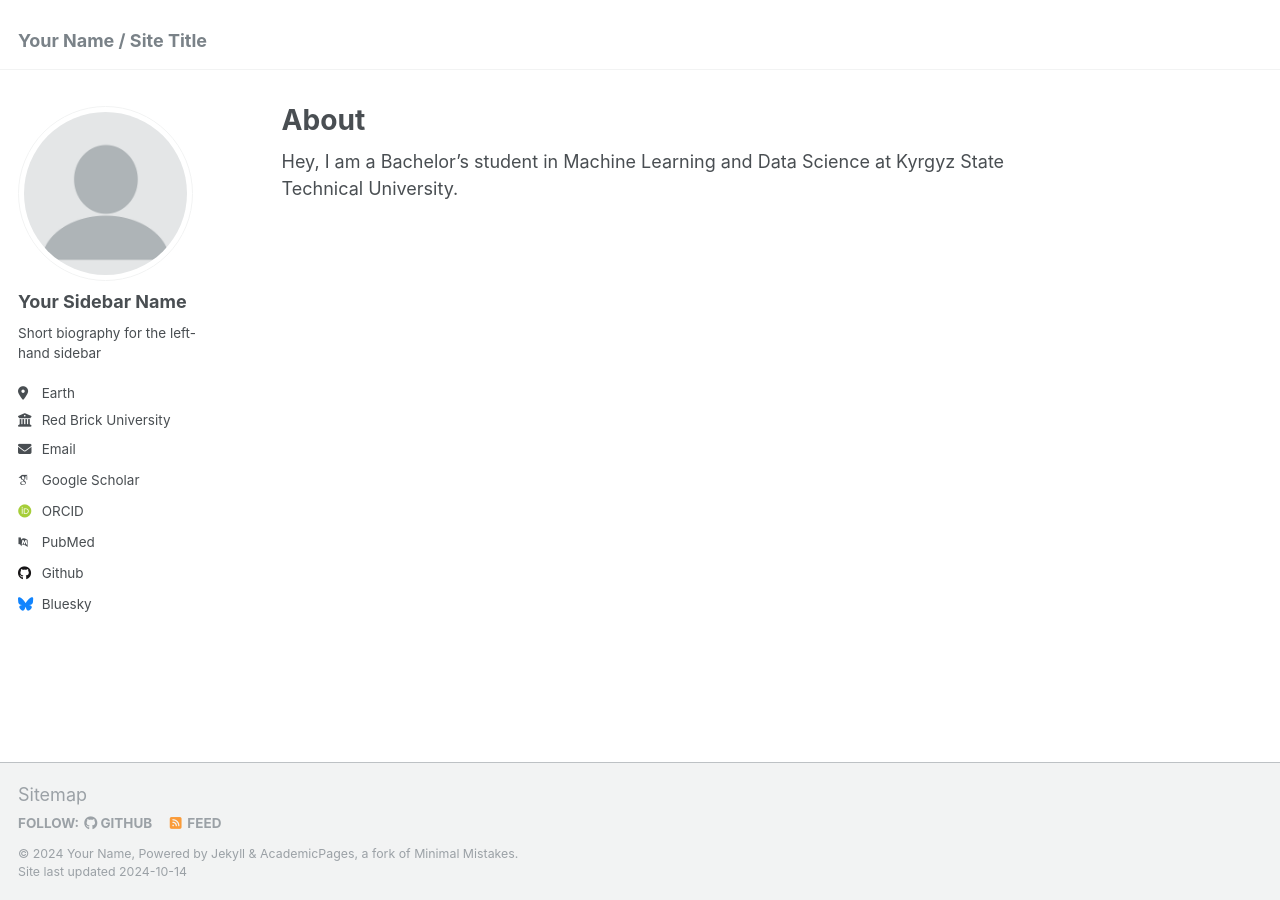
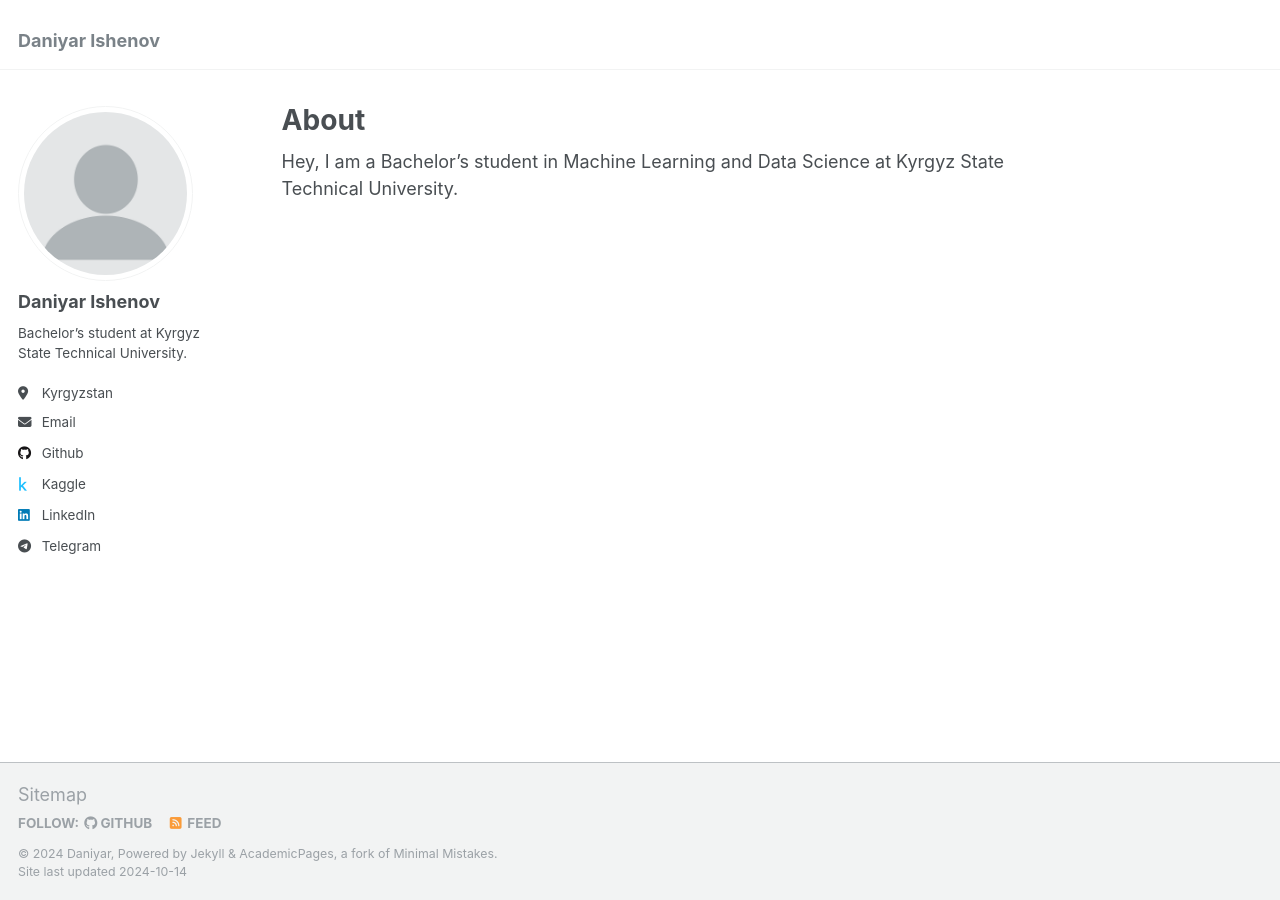
Before and after one commit to corzent/corzent.github.io, a Jekyll site: the page built from _pages/about.md, in a window 1280 px wide. Built offline with Jekyll 4.4.1, drawn with Linux system fonts in a browser that asks for light colours; some web fonts are replaced.

Commit message:
Update _config.yml

```diff
--- a/_config.yml
+++ b/_config.yml
@@ -8,13 +8,13 @@
 
 # Basic Site Settings
 locale                   : "en-US"
-title                    : "Your Name / Site Title"
+title                    : "Daniyar Ishenov"
 title_separator          : "-"
-name                     : &name "Your Name"
-description              : &description "personal description"
-url                      : https://academicpages.github.io # the base hostname & protocol for your site e.g. "https://mmistakes.github.io"
+name                     : &name "Daniyar"
+description              : &description "Bachelor’s student at Kyrgyz State Technical University."
+url                      : https://corzent.github.io # the base hostname & protocol for your site e.g. "https://mmistakes.github.io"
 baseurl                  : "" # the subpath of your site, e.g. "/blog"
-repository               : "academicpages/academicpages.github.io"
+repository               : "corzent/corzent.github.io"
 
 # Site Author - The following control what appear as part of the author content on the side bar.
 #               If a field is blank the icon and link will not appear, otherwise it will be shown.
@@ -22,33 +22,33 @@ repository               : "academicpages/academicpages.github.io"
 author:
   # Biographic information
   avatar           : "profile.png"
-  name             : "Your Sidebar Name"
+  name             : "Daniyar Ishenov"
   pronouns         : # example: "she/her"
-  bio              : "Short biography for the left-hand sidebar"
-  location         : "Earth"
-  employer         : "Red Brick University"
+  bio              : "Bachelor’s student at Kyrgyz State Technical University."
+  location         : "Kyrgyzstan"
+  # employer         : "Red Brick University"
   uri              : # URL
-  email            : "none@example.org"
+  email            : "vonehsi@gmail.com"
 
   # Academic websites
   arxiv            : # URL - Update with the correct link to your profile
-  googlescholar    : "https://scholar.google.com/citations?user=PS_CX0AAAAAJ"
+  googlescholar    : # "https://scholar.google.com/citations?user=PS_CX0AAAAAJ"
   impactstory      : # URL
-  orcid            : "http://orcid.org/yourorcidurl"
+  orcid            : # "http://orcid.org/yourorcidurl"
   semantic         : # URL
-  pubmed           : "https://www.ncbi.nlm.nih.gov/pubmed/?term=john+snow"
+  pubmed           : # "https://www.ncbi.nlm.nih.gov/pubmed/?term=john+snow"
   researchgate     : # URL
 
   # Repositories and software development
   bitbucket        : # Username - Update with your username on the site
   codepen          : # Username
   dribbble         : # Username
-  github           : "academicpages"
-  kaggle           : # Username
+  github           : "corzent"
+  kaggle           : "corzent"
   stackoverflow    : # User number or user number and name (i.e., use "1" or "1/jeff-atwood")
 
   # Social media
-  bluesky          : "bsky.app" # Replace this with you Bluesky username
+  bluesky          : # "bsky.app" # Replace this with you Bluesky username
   facebook         : # Username
   flickr           : # Username
   foursquare       : # Username
@@ -57,13 +57,13 @@ author:
   keybase          : # Username
   instagram        : # Username
   lastfm           : # Username
-  linkedin         : # Username
+  linkedin         : "corzent"
   mastodon         : # URL
   medium           : # URL
   pinterest        : # Username
   soundcloud       : # Username
   steam            : # Username
-  telegram         : # URL
+  telegram         : "https://t.me/corzent"
   tumblr           : # Username
   twitter          : # Username for X / Twitter
   vine             : # Username
```
